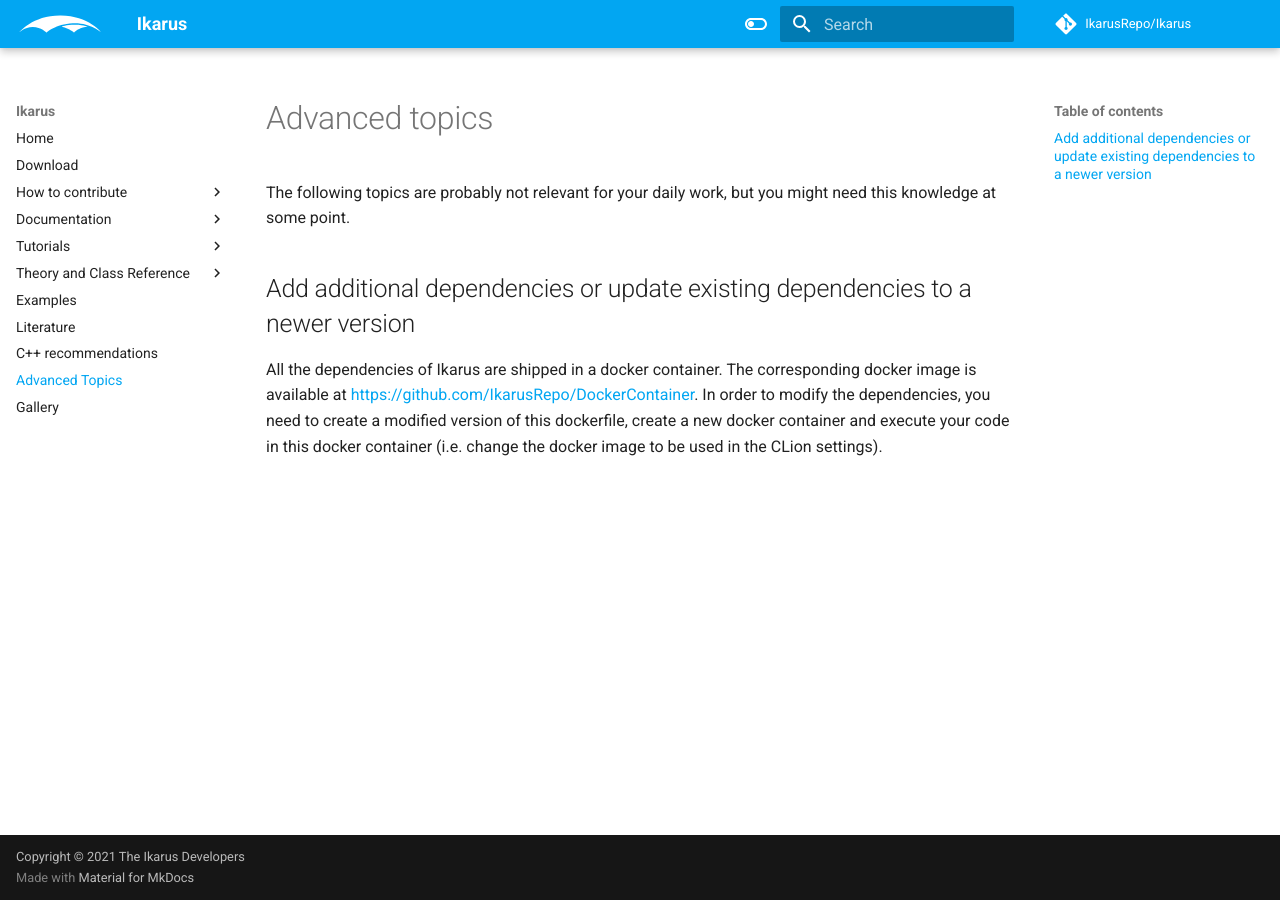
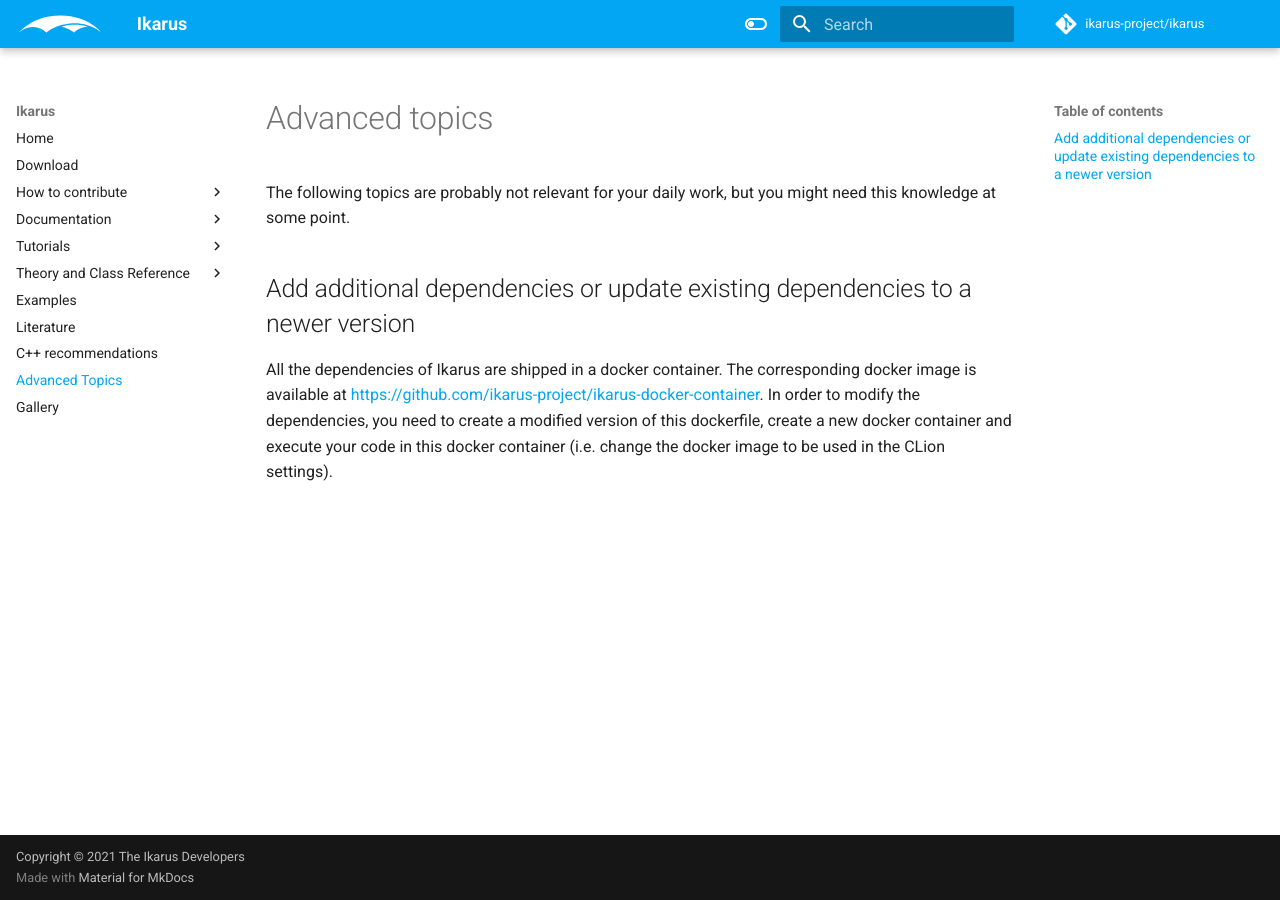
Before and after one commit to ikarus-project/ikarus, an MkDocs documentation site: the page built from docs/website/AdvancedTopics.md, in a window 1280 px wide. Built offline with MkDocs 1.6.1 and Material for MkDocs 9.7.7, drawn with Linux system fonts in a browser that asks for light colours; comment, search, counter and statistics services are not loaded.

Commit message:
update website repo name

```diff
--- a/docs/mkdocs.yml
+++ b/docs/mkdocs.yml
@@ -6,11 +6,11 @@
 site_name: Ikarus
 site_description: Ikarus documentation.
 site_author: The Ikarus Developers
-site_url: https://IkarusRepo.github.io
+site_url: https://https://ikarus-project.github.io/
 
 # Repository
-repo_name: IkarusRepo/Ikarus
-repo_url: https://github.com/IkarusRepo/Ikarus
+repo_name: ikarus-project/ikarus
+repo_url: https://github.com/ikarus-project/ikarus
 
 # Copyright
 copyright: 'Copyright &copy; 2021 The Ikarus Developers'
--- a/docs/website/AdvancedTopics.md
+++ b/docs/website/AdvancedTopics.md
@@ -8,6 +8,6 @@ The following topics are probably not relevant for your daily work, but you migh
 
 ## Add additional dependencies or update existing dependencies to a newer version
 All the dependencies of Ikarus are shipped in a docker container. The corresponding docker image is available at
-[https://github.com/IkarusRepo/DockerContainer](https://github.com/IkarusRepo/DockerContainer).
+[https://github.com/ikarus-project/ikarus-docker-container](https://github.com/ikarus-project/ikarus-docker-container).
 In order to modify the dependencies, you need to create a modified version of this dockerfile, create a new docker container
 and execute your code in this docker container (i.e. change the docker image to be used in the CLion settings).
```
Also changed, not shown: docs/website/download.md (+1 -1 lines), docs/website/examples.md (+6 -6 lines), CHANGELOG.md, README.md, 5 other files.
